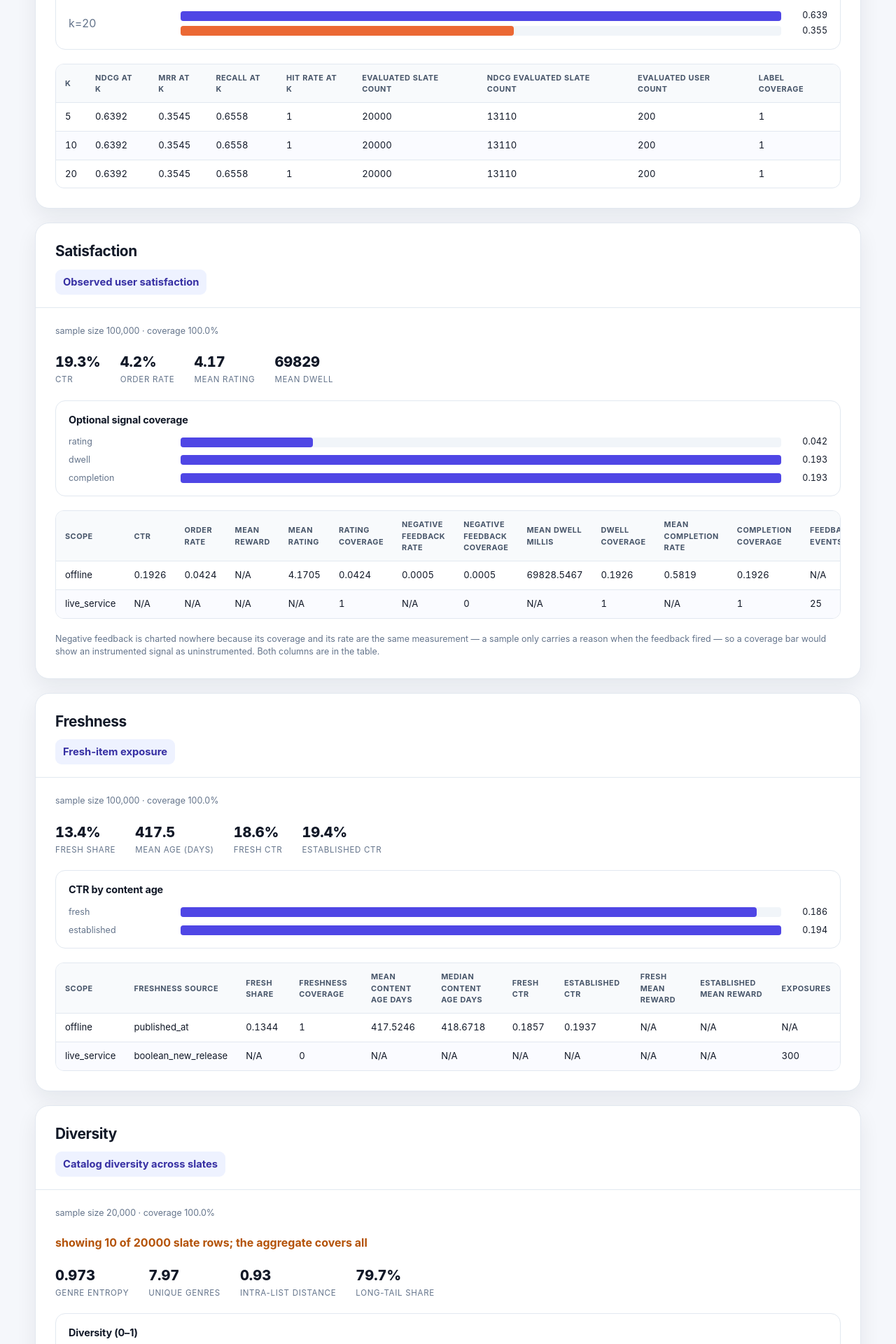
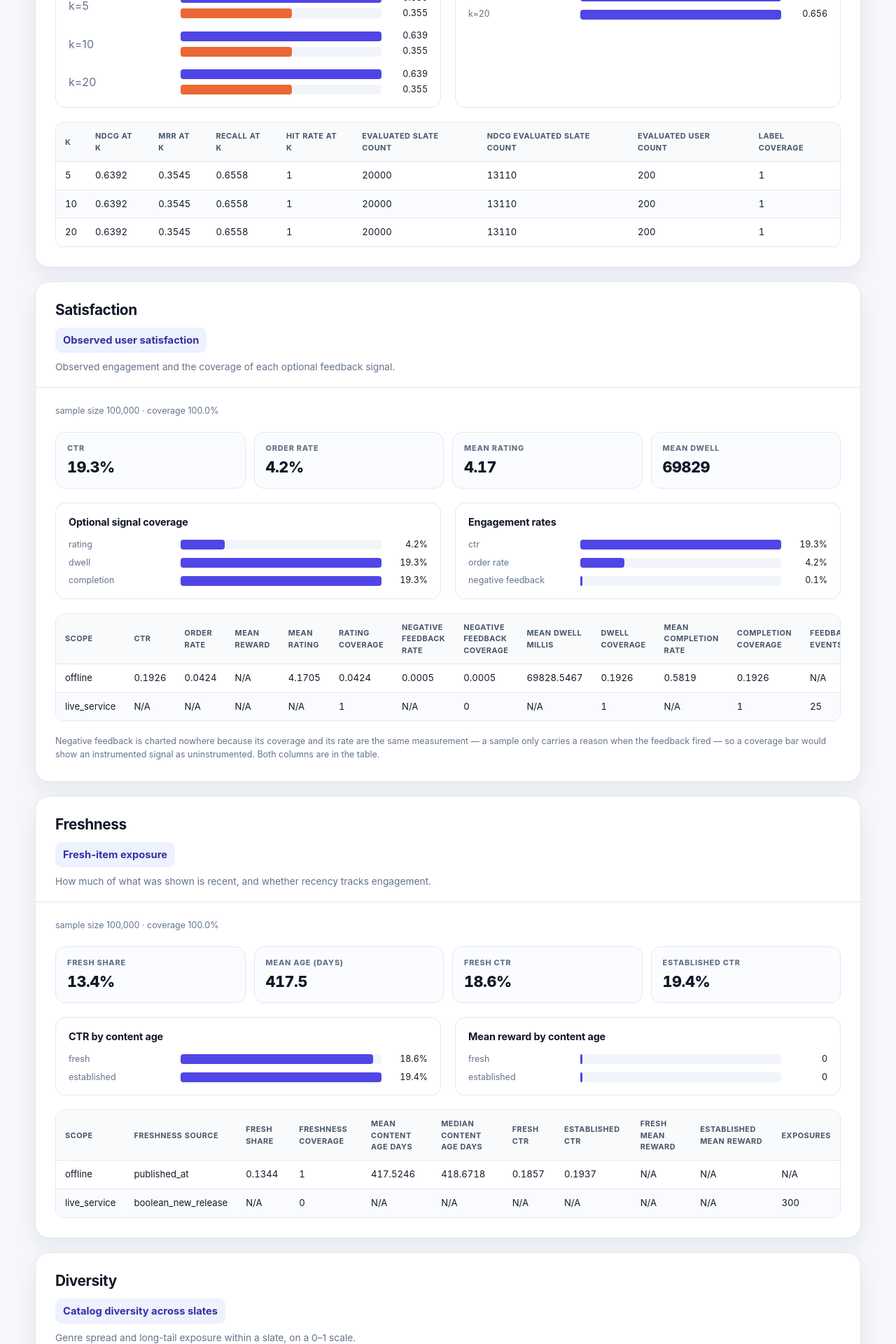
Before and after one commit to lingduoduo/Recsys-Streaming-Pipeline, a Next.js app in the folder frontend/: page / in a window 1280 px wide. Shown: the part 860-2780 px from the top of the page at 70% size. Built offline with nearby package versions, Linux system fonts and the light colour scheme.

Commit message:
feat: measurement sections gain KPI cards and paired charts

```diff
--- a/frontend/components/sections.jsx
+++ b/frontend/components/sections.jsx
@@ -1,4 +1,7 @@
-import { Section, NaCard, BarChart, GroupedBarChart, DataTable, MetricTile } from "./ui";
+import {
+  Section, NaCard, BarChart, GroupedBarChart, DataTable, MetricTile,
+  MetricGrid, MetricCard, ChartGrid,
+} from "./ui";
 
 const num = (v, d = 4) => (v === null || v === undefined ? "N/A" : (Math.round(v * 10 ** d) / 10 ** d).toString());
 const pct = (v) => (v === null || v === undefined ? "N/A" : `${v >= 0 ? "+" : ""}${(v * 100).toFixed(1)}%`);
@@ -99,28 +102,25 @@ export function Scorecard({ data }) {
 
 // One consistent presentation for every measurement envelope: headline, the support it
 // was calculated from, any warnings, then the rows. Never invents a value for N/A.
-function MeasurementSection({ title, data, columns, kpis, chart, children }) {
+function MeasurementSection({ title, data, columns, kpis, chart, description, children }) {
   if (!data || data.status !== "available") {
     return <NaCard title={title} id={title.toLowerCase()} reason={data?.warnings?.[0] || "measurement unavailable"} />;
   }
   const rows = data.rows || [];
   const values = kpis ? kpis(rows) : [];
   return (
-    <Section title={title} headline={data.headline} id={title.toLowerCase()}>
+    <Section title={title} headline={data.headline} description={description} id={title.toLowerCase()}>
       <p className="fine-print">
         sample size {data.sampleSize?.toLocaleString() ?? "N/A"} · coverage {share(data.coverage)}
         {data.window ? ` · window ${data.window}` : ""}
       </p>
       {data.warnings?.length ? <p className="na">{data.warnings.join(" · ")}</p> : null}
       {values.length ? (
-        <div className="kpi-row">
+        <MetricGrid>
           {values.map((kpi) => (
-            <div className="kpi" key={kpi.label}>
-              <span className="kpi-value">{kpi.value}</span>
-              <span className="kpi-label">{kpi.label}</span>
-            </div>
+            <MetricCard key={kpi.label} label={kpi.label} value={kpi.value} detail={kpi.detail} />
           ))}
-        </div>
+        </MetricGrid>
       ) : null}
       {chart ? chart(rows) : null}
       <DataTable rows={rows} columns={columns} />
@@ -150,15 +150,23 @@ export function RelevanceSection({ data }) {
           { label: "NDCG slates (≥1 positive)", value: (row.ndcg_evaluated_slate_count ?? 0).toLocaleString() },
         ];
       }}
+      description="Ranking quality of the served slates at each cutoff, over slates that carry at least one positive label."
       chart={(rows) => (
+        <ChartGrid>
           <GroupedBarChart
             title="Relevance by cutoff"
             labels={rows.map((r) => `k=${r.k}`)}
             series={[
-            { name: "ndcg", values: rows.map((r) => r.ndcg_at_k ?? 0) },
-            { name: "mrr", values: rows.map((r) => r.mrr_at_k ?? 0) },
+              { name: "ndcg", values: rows.map((r) => r.ndcg_at_k) },
+              { name: "mrr", values: rows.map((r) => r.mrr_at_k) },
             ]}
           />
+          <BarChart
+            title="Recall by cutoff"
+            labels={rows.map((r) => `k=${r.k}`)}
+            values={rows.map((r) => r.recall_at_k)}
+          />
+        </ChartGrid>
       )}
     />
   );
@@ -183,6 +191,7 @@ export function SatisfactionSection({ data }) {
           { label: "mean dwell", value: num(row.mean_dwell_millis, 0) },
         ];
       }}
+      description="Observed engagement and the coverage of each optional feedback signal."
       chart={(rows) => {
         const row = rows[0] || {};
         // negative_feedback_coverage is the same expression as negative_feedback_rate (both count
@@ -191,9 +200,14 @@ export function SatisfactionSection({ data }) {
         // beside its rate, where the two are legible together.
         const fields = ["rating_coverage", "dwell_coverage", "completion_coverage"];
         return (
-          <BarChart title="Optional signal coverage"
+          <ChartGrid>
+            <BarChart title="Optional signal coverage" percentage
               labels={fields.map((f) => f.replace("_coverage", ""))}
-            values={fields.map((f) => row[f] ?? 0)} />
+              values={fields.map((f) => row[f])} />
+            <BarChart title="Engagement rates" percentage
+              labels={["ctr", "order rate", "negative feedback"]}
+              values={[row.ctr, row.order_rate, row.negative_feedback_rate]} />
+          </ChartGrid>
         );
       }}
     >
@@ -225,12 +239,18 @@ export function FreshnessSection({ data }) {
           { label: "established CTR", value: share(row.established_ctr) },
         ];
       }}
+      description="How much of what was shown is recent, and whether recency tracks engagement."
       chart={(rows) => {
         const row = rows[0] || {};
         return (
-          <BarChart title="CTR by content age"
+          <ChartGrid>
+            <BarChart title="CTR by content age" percentage
               labels={["fresh", "established"]}
-            values={[row.fresh_ctr ?? 0, row.established_ctr ?? 0]} />
+              values={[row.fresh_ctr, row.established_ctr]} />
+            <BarChart title="Mean reward by content age"
+              labels={["fresh", "established"]}
+              values={[row.fresh_mean_reward, row.established_mean_reward]} />
+          </ChartGrid>
         );
       }}
     />
@@ -256,13 +276,14 @@ export function DiversitySection({ data }) {
           { label: "long-tail share", value: share(row.long_tail_exposure_share) },
         ];
       }}
+      description="Genre spread and long-tail exposure within a slate, on a 0–1 scale."
       chart={(rows) => {
         const row = rows.find((r) => r.scope === "aggregate") || rows[0] || {};
         return (
           <BarChart title="Diversity (0–1)"
             labels={["genre entropy", "intra-list distance", "long-tail share"]}
-            values={[row.normalized_genre_entropy ?? 0, row.intra_list_genre_distance ?? 0,
-                     row.long_tail_exposure_share ?? 0]} />
+            values={[row.normalized_genre_entropy, row.intra_list_genre_distance,
+                     row.long_tail_exposure_share]} />
         );
       }}
     />
@@ -290,12 +311,17 @@ export function FairnessSection({ data }) {
           { label: "suppressed", value: String(row.suppressed_group_count ?? 0) },
         ];
       }}
+      description="Engagement and ranking quality by demographic group, for the dimension with the widest CTR gap."
       chart={(rows) => {
         const row = maxByField(rows, "ctr_max_min_gap") || rows[0] || {};
         const groups = row.groups || [];
         return groups.length ? (
+          <ChartGrid>
             <BarChart title={`CTR by ${row.dimension} (overall ${num(row.overall_ctr, 3)})`}
-            labels={groups.map((g) => g.group)} values={groups.map((g) => g.ctr ?? 0)} />
+              labels={groups.map((g) => g.group)} values={groups.map((g) => g.ctr)} percentage />
+            <BarChart title={`NDCG by ${row.dimension} (overall ${num(row.overall_ndcg, 3)})`}
+              labels={groups.map((g) => g.group)} values={groups.map((g) => g.ndcg)} />
+          </ChartGrid>
         ) : null;
       }}
     >
@@ -346,6 +372,7 @@ export function SafetySection({ data }) {
           { label: "policy", value: String(offline.policy_version ?? filtered.policy_version ?? "N/A") },
         ];
       }}
+      description="Policy filter decisions over evaluated candidates, and the share the policy could not classify."
       chart={(rows) => {
         // A row can carry the reason keys with every count null (nothing was logged); pick the
         // first row that actually observed decisions rather than the first row that has the keys.
@@ -385,12 +412,27 @@ export function LatencySection({ data }) {
           { label: "requests", value: (row.count ?? 0).toLocaleString() },
         ];
       }}
+      description="Live request and stage latency from the retrieval service."
       chart={(rows) => {
         const stages = rows.filter((r) => r.scope === "stage");
-        return stages.length ? (
+        const endpoints = rows.filter((r) => r.scope === "endpoint");
+        return (
+          <ChartGrid>
+            {stages.length ? (
               <BarChart title="p95 by stage (ms)"
-            labels={stages.map((r) => r.name)} values={stages.map((r) => r.p95 ?? 0)} />
-        ) : null;
+                labels={stages.map((r) => r.name)} values={stages.map((r) => r.p95)} />
+            ) : null}
+            {endpoints.length ? (
+              <GroupedBarChart title="Percentiles by endpoint (ms)"
+                labels={endpoints.map((r) => r.name)}
+                series={[
+                  { name: "p50", values: endpoints.map((r) => r.p50) },
+                  { name: "p95", values: endpoints.map((r) => r.p95) },
+                  { name: "p99", values: endpoints.map((r) => r.p99) },
+                ]} />
+            ) : null}
+          </ChartGrid>
+        );
       }}
     >
       <p className="fine-print">
```
Lines whose indentation alone changed are shown as unchanged.
